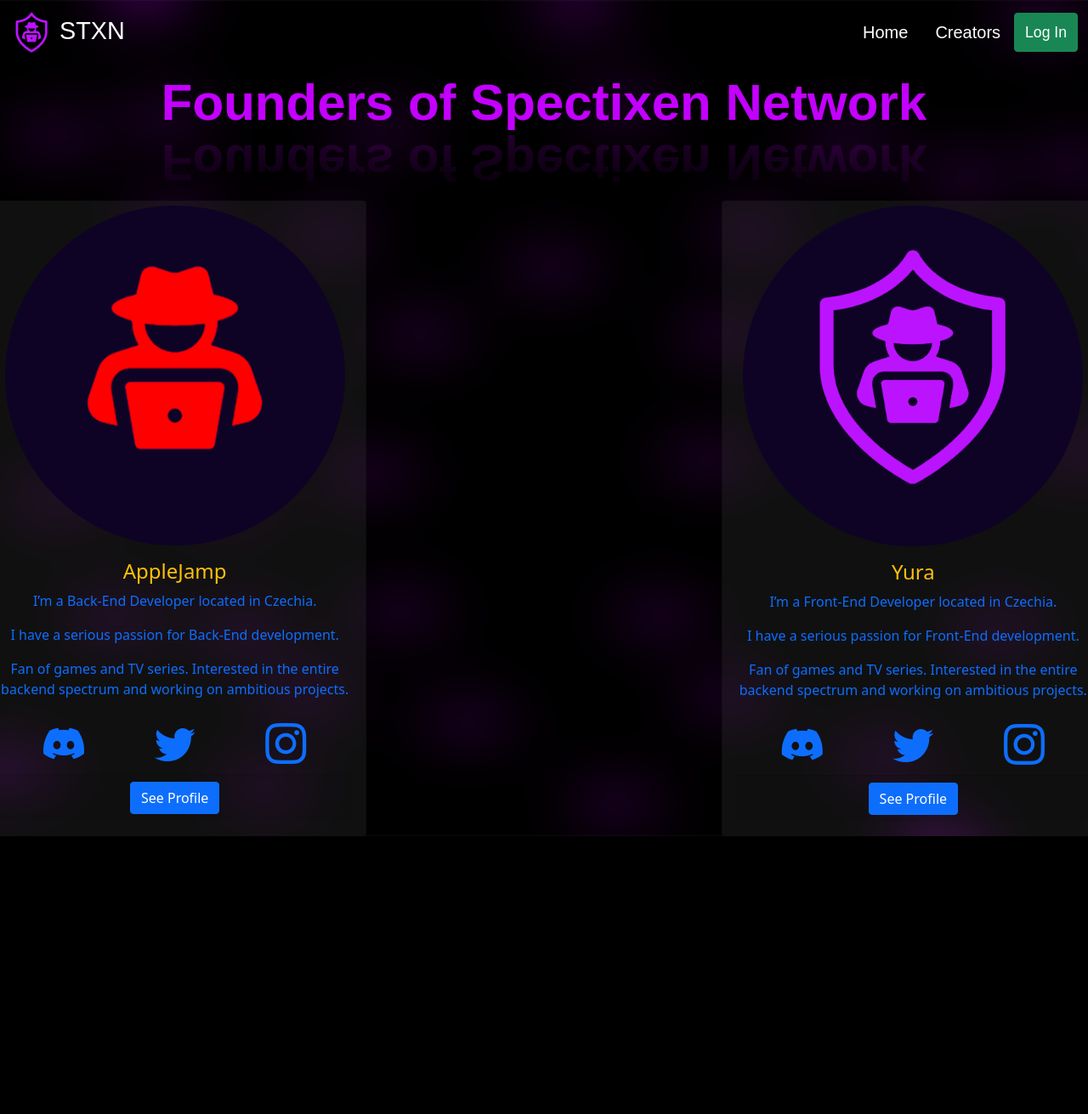
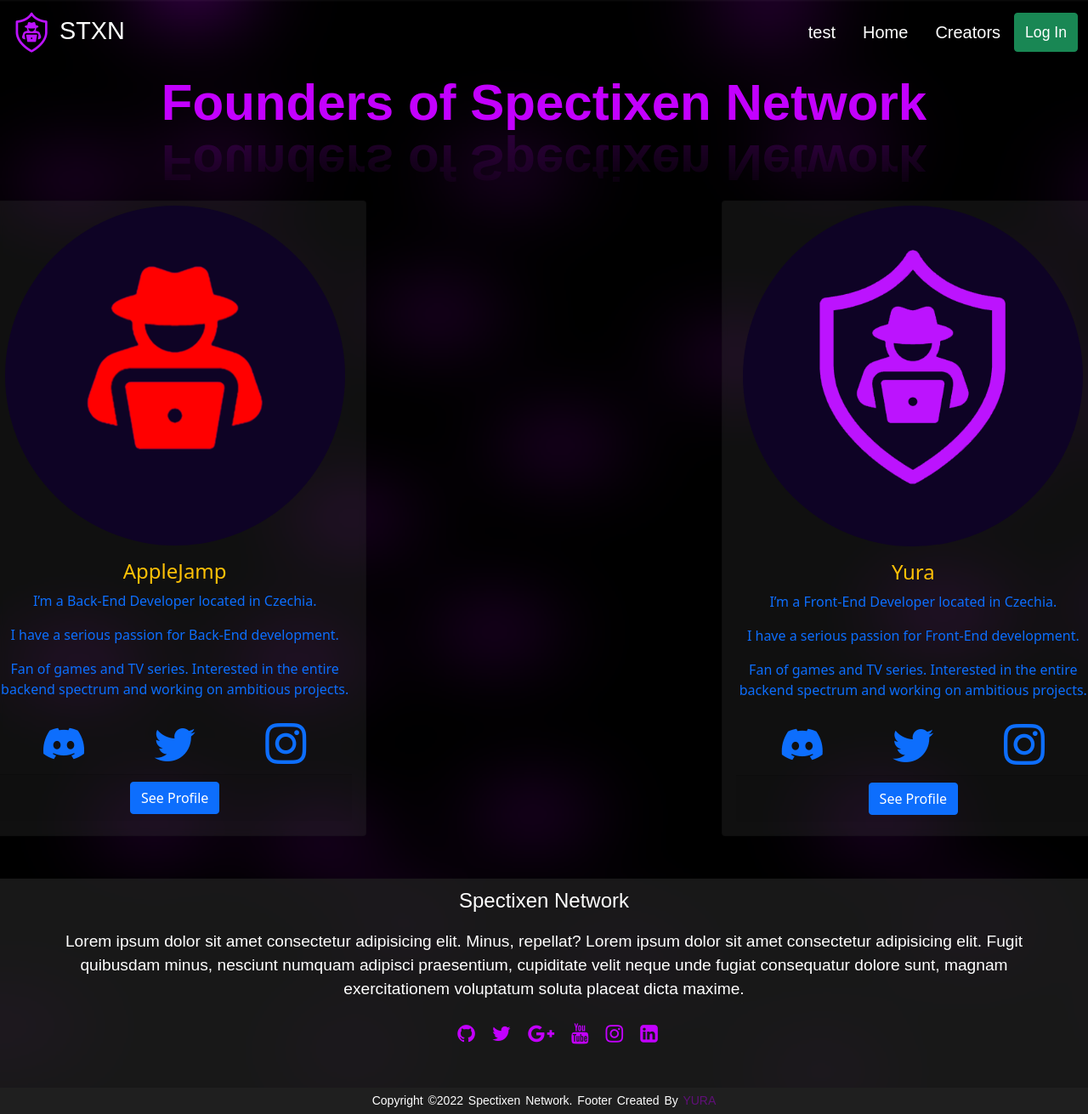
Before and after one commit to Spectixen-Network/STXN-WEBv0, a PHP site: page /creators.php in a window 1280 px wide. Shown: the whole page at 85% size. Before the commit the page ends 984 px from the top, so only its background shows below. Run offline with PHP 8.4, Linux system fonts and the light colour scheme; some libraries are stand-ins or nearby versions.

Commit message:
Footer
Udělal jsem a přidal footer na většinu stránek. Měl by být funkční (Není pořádně otestováno)

```diff
--- a/creators.php
+++ b/creators.php
@@ -9,28 +9,39 @@ banner("Founders of Spectixen Network");
 ?>
 <div class="container-fluid d-flex" style="justify-content: center;">
     <div class="card col-sm-4" style="width:450px; text-align: center;" id="card">
-        <div class="d-flex justify-content-center"><img class="card-img-top rounded-circle" src="/user/1/images/avatar_red_zoomed.png" style="width:400px; margin-top: 5px;" Card image"></div>
+        <div class="d-flex justify-content-center"><img class="card-img-top rounded-circle"
+                src="/user/1/images/avatar_red_zoomed.png" style="width:400px; margin-top: 5px;" Card image"></div>
         <div class="card-body">
             <h4 class="card-title text-warning">AppleJamp</h4>
             <p class="card-text text-primary">I’m a Back-End Developer located in Czechia.</p>
             <p class="card-text text-primary">I have a serious passion for Back-End development.</p>
-            <p class="card-text text-primary">Fan of games and TV series. Interested in the entire backend spectrum and working on ambitious projects.</p>
-            <div class="container-fluid d-flex" style="text-align: center; font-size: 3em;"><span class="col-sm-4"><a href="#"><i class="bi bi-discord"></i></a></span><span class="col-sm-4"><a href="#"><i class="bi bi-twitter"></i></a></span><span class="col-sm-4"><a href="#"><i class="bi bi-instagram"></i></a></span></div>
+            <p class="card-text text-primary">Fan of games and TV series. Interested in the entire backend spectrum and
+                working on ambitious projects.</p>
+            <div class="container-fluid d-flex" style="text-align: center; font-size: 3em;"><span class="col-sm-4"><a
+                        href="#"><i class="bi bi-discord"></i></a></span><span class="col-sm-4"><a href="#"><i
+                            class="bi bi-twitter"></i></a></span><span class="col-sm-4"><a href="#"><i
+                            class="bi bi-instagram"></i></a></span></div>
             <div class="card-footer"><a href="#" class="btn btn-primary">See Profile</a></div>
         </div>
     </div>
     <div class="col-sm-4"></div>
     <div class="card col-sm-4" style="width:450px; text-align: center;" id="card">
-        <div class="d-flex justify-content-center"><img class="card-img-top rounded-circle d-flex" src="/user/2/images/SpectixenNetwork_logo.png" style="width:400px; margin-top: 5px;" Card image"></div>
+        <div class="d-flex justify-content-center"><img class="card-img-top rounded-circle d-flex"
+                src="/user/2/images/SpectixenNetwork_logo.png" style="width:400px; margin-top: 5px;" Card image"></div>
         <div class="card-body">
             <h4 class="card-title text-warning">Yura</h4>
             <p class="card-text text-primary">I’m a Front-End Developer located in Czechia.</p>
             <p class="card-text text-primary">I have a serious passion for Front-End development.</p>
-            <p class="card-text text-primary">Fan of games and TV series. Interested in the entire backend spectrum and working on ambitious projects.</p>
-            <div class="container-fluid d-flex" style="text-align: center; font-size: 3em;"><span class="col-sm-4"><a href="#"><i class="bi bi-discord"></i></a></span><span class="col-sm-4"><a href="#"><i class="bi bi-twitter"></i></a></span><span class="col-sm-4"><a href="#"><i class="bi bi-instagram"></i></a></span></div>
+            <p class="card-text text-primary">Fan of games and TV series. Interested in the entire backend spectrum and
+                working on ambitious projects.</p>
+            <div class="container-fluid d-flex" style="text-align: center; font-size: 3em;"><span class="col-sm-4"><a
+                        href="#"><i class="bi bi-discord"></i></a></span><span class="col-sm-4"><a href="#"><i
+                            class="bi bi-twitter"></i></a></span><span class="col-sm-4"><a href="#"><i
+                            class="bi bi-instagram"></i></a></span></div>
             <div class="card-footer"><a href="#" class="btn btn-primary">See Profile</a></div>
         </div>
     </div>
 </div>
 <?php
+footer();
 html_end();
--- a/css/style.css
+++ b/css/style.css
@@ -362,7 +362,6 @@ a:hover {
     display: none;
 }
 
-
 /* Admin panel start */
 
 #adminSidebarContainer {
@@ -494,3 +493,84 @@ a:hover {
     border: rgba(83, 83, 83, 0.1) 1px solid;
     margin-bottom: 5px;
 }
+
+footer{
+    bottom: 0px;
+    color: #ffff;
+    height: auto;
+    width: 100vw;
+    padding-top: 50px;
+    font-family: Arial, Helvetica, sans-serif;
+}
+
+.footer-content{
+    display: flex;
+    align-items: center;
+    justify-content: center;
+    flex-direction: column;
+    text-align: center;
+    background-color: rgba(31, 31, 31, 0.8);
+}
+
+.footer-content h3{
+    font-family: fantasy, Arial, Helvetica, sans-serif;
+    margin-top: 10px;
+    font-size: 1.5rem;
+    text-transform: capitalize;
+    line-height: 2rem;
+}
+
+.footer-content p{
+    max-width: 90%;
+    margin: 10px auto;
+    line-height: 28px;
+    font-size: 1.2rem;
+    font-weight: 100;
+}
+
+.footer-links{
+    list-style: none;
+    display: flex;
+    align-items: center;
+    justify-content: center;
+    margin: 1rem 0 3rem 0;
+}
+
+.footer-links li{
+    margin: 0 10px;
+}
+
+.footer-links a{
+    text-decoration: none;
+}
+
+.footer-links a i{
+    font-size: 1.5rem;
+    color: #c300ff;
+    transition: color .5s ease;
+}
+
+.footer-links a:hover i{
+    color: #9f00cf;
+}
+
+.footer-bottom{
+    background-color: rgba(31, 31, 31);
+    width: 100vw;
+    padding: 5px 0;
+    text-align: center;
+}
+
+.footer-bottom p{
+    margin: 0;
+    font-size: 14px;
+    word-spacing: 2px;
+    text-transform: capitalize;
+}
+
+.footer-bottom p span{
+    font-weight: 400;
+    opacity: 0.5;
+    color: #9f00cf;
+    text-transform: uppercase;
+}
--- a/fileManager.php
+++ b/fileManager.php
@@ -479,3 +479,5 @@ function dirFileEcho($fileName)
             </div>
         ';
 }
+
+footer();
--- a/funkce.php
+++ b/funkce.php
@@ -122,6 +122,9 @@ function navbar()
                     </a>
                     <ul class="nav justify-content-center">
                         <li class="nav-item">
+                            <a href="/test.php" class="nav-link">test</a>
+                        </li>
+                        <li class="nav-item">
                             <a href="/index.php" class="nav-link">Home</a>
                         </li>
                         <li class="nav-item">
@@ -133,7 +136,7 @@ function navbar()
                     </ul>
                 </div>
             </div>
-            <!-- Log In Modal -->
+            <!-- LogIn Modal -->
             <div class="modal fade" id="loginModal">
                 <div class="modal-dialog modal-dialog-centered">
                     <div class="modal-content">
@@ -243,6 +246,9 @@ function navbar_logged()
                         <span class="navbar-text">STXN</span>
                     </a>
                     <ul class="nav justify-content-center">
+                        <li class="nav-item">
+                            <a href="/test.php" class="nav-link">test</a>
+                        </li>
                         <li class="nav-item">
                             <a href="/index.php" class="nav-link">Home</a>
                         </li>
@@ -714,11 +720,38 @@ function some_text()
 
     </p>';
 }
+
+function footer()
+{
+    echo
+    '
+    <footer>
+        <div class="footer-content">
+            <h3>Spectixen Network</h3>
+            <p>Lorem ipsum dolor sit amet consectetur adipisicing elit. Minus, repellat? Lorem ipsum dolor sit amet
+                consectetur adipisicing elit. Fugit quibusdam minus, nesciunt numquam adipisci praesentium, cupiditate velit
+                neque unde fugiat consequatur dolore sunt, magnam exercitationem voluptatum soluta placeat dicta maxime.</p>
+            <ul class="footer-links">
+                <li><a href="#"><i class="fa fa-github"></i></a></li>
+                <li><a href="#"><i class="fa fa-twitter"></i></a></li>
+                <li><a href="#"><i class="fa fa-google-plus"></i></a></li>
+                <li><a href="#"><i class="fa fa-youtube"></i></a></li>
+                <li><a href="#"><i class="fa fa-instagram"></i></a></li>
+                <li><a href="#"><i class="fa fa-linkedin-square"></i></a></li>
+            </ul>
+        </div>
+        <div class="footer-bottom">
+            <p>Copyright &copy;2022 Spectixen Network. Footer created by <span>Yura</span></p>
+        </div>
+    </footer>
+    ';
+}
+
 function svg_image()
 {
     echo
     '
-         <svg style="height: 100%; width: 100%;" xmlns="http://www.w3.org/2000/svg"
+        <svg style="height: 100%; width: 100%;" xmlns="http://www.w3.org/2000/svg"
             xmlns:xlink="http://www.w3.org/1999/xlink" width="1920" height="1080" viewBox="0 0 1920 1080">
             <defs>
                 <style>
--- a/index.php
+++ b/index.php
@@ -31,3 +31,6 @@ echo '<div class="container" style="padding-top: 5vh">';
 some_text();
 echo '</div>';
 html_end();
+
+
+footer();
--- a/profile.php
+++ b/profile.php
@@ -6,5 +6,9 @@ html_start($_SESSION["USERNAME"], "css/style");
 nav();
 
 banner($_SESSION["USERNAME"]);
+?>
+<p>lol</p>
+<?php
 
+footer();
 html_end();
--- a/settings.php
+++ b/settings.php
@@ -6,4 +6,5 @@ html_start("Settings", "css/style");
 nav();
 banner("Settings");
 
+footer();
 html_end();
--- /dev/null
+++ b/user/2/files/ibrahim.txt
@@ -0,0 +1 @@
+Ibrahim Ibrahim
```
Also changed, not shown: else/stx_1.sql (+6 -36 lines), footer.html (added, +30 -0 lines), test.php (added, +34 -0 lines), user/2/files/cumsocks.png (deleted), user/2/files/porno.txt (deleted), user/2/files/wp6194131.jpg (added). Lines whose indentation alone changed are shown as unchanged.
